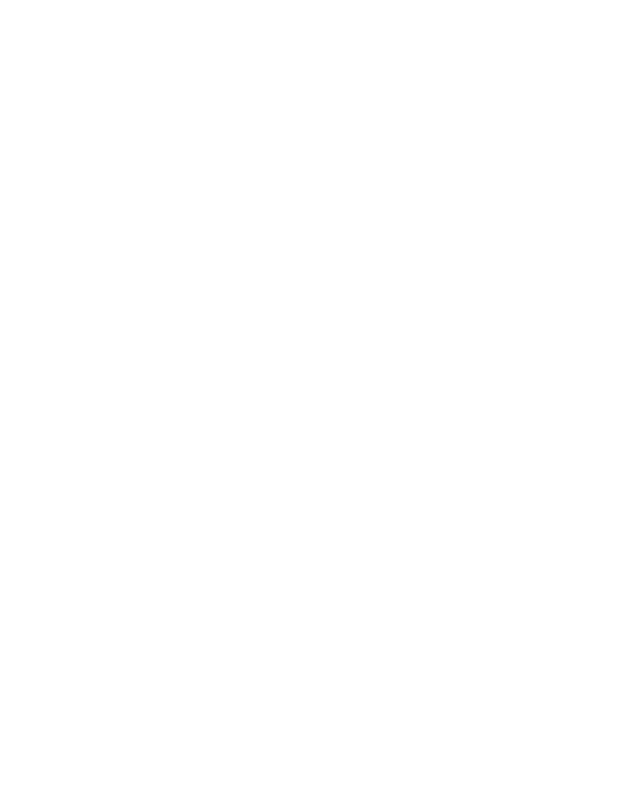
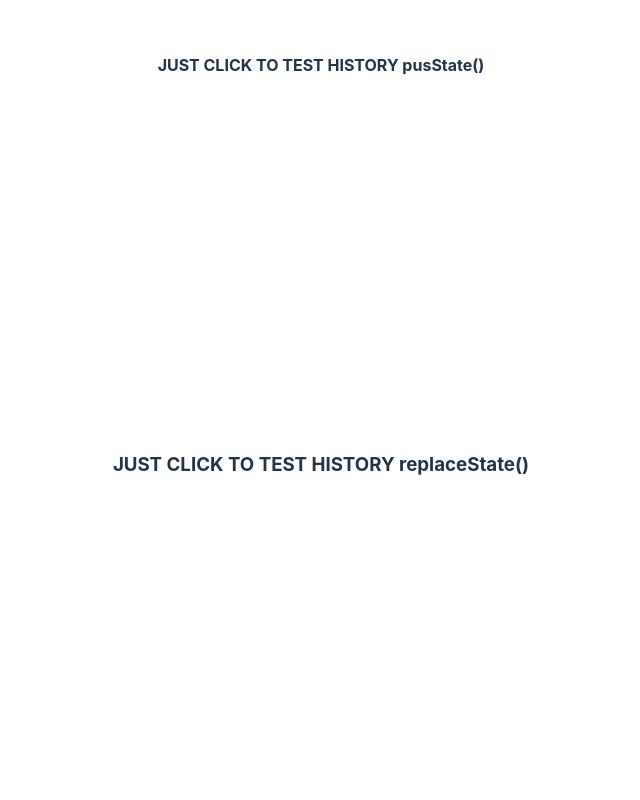
Before and after one commit to Sorry-for-time/review-javascript, a website built with Vite: page index.html in a window 1280 px wide. Shown: the whole page, without its empty margins (319-959 px from the left). Built offline with nearby package versions, Linux system fonts and the light colour scheme.

Commit message:
history 上的非刷新方法: pushState 和 replaceState

```diff
--- /dev/null
+++ b/src/demos10/3-history.ts
@@ -0,0 +1,36 @@
+export {};
+
+console.log(window.history);
+
+window.addEventListener("load", (): void => {
+  const fragment: DocumentFragment = document.createDocumentFragment();
+  const stateObj = { foo: "bar" };
+
+  const testPushState: HTMLHeadingElement = document.createElement("h4");
+  testPushState.textContent = "JUST CLICK TO TEST HISTORY pusState()";
+  testPushState.addEventListener("click", (): void => {
+    // pushState 方法可以改变浏览器 URL 而不会加载新页面(浏览器地址也会反映新的对应的 URL), 也不会向服务器发送请求, 执行之后状态信息会被推到历史纪录中
+    // 第一个参数允许进行传递初始化页面所需的信息, 限制为 500k ~ 1MB 内
+    window.history.pushState(stateObj, "MyTitle", "pushState");
+  });
+
+  const testReplaceState: HTMLHeadingElement = document.createElement("h3");
+  testReplaceState.textContent = "JUST CLICK TO TEST HISTORY replaceState()";
+  testReplaceState.addEventListener("click", (): void => {
+    // 更新状态不会创建信的历史记录, 只会覆盖当前状态
+    window.history.replaceState(
+      stateObj,
+      "MyTTitle",
+      "http://localhost:5173/replaceState"
+    );
+  });
+
+  // 单击后退按钮, 会触发 popstate 事件
+  window.addEventListener("popstate", (ev: PopStateEvent): void => {
+    console.log(ev);
+  });
+
+  fragment.appendChild(testPushState);
+  fragment.appendChild(testReplaceState);
+  document.getElementById("app")!.appendChild(fragment);
+});
--- a/src/main.ts
+++ b/src/main.ts
@@ -68,4 +68,5 @@ import "./style.css";
 // import "./demos9/8-response";
 // import "./demos9/9-websocket";
 // import "./demos10/1-cookie";
-import "./demos10/2-open-new-window";
+// import "./demos10/2-open-new-window";
+import "./demos10/3-history";
--- a/src/style.css
+++ b/src/style.css
@@ -104,4 +104,9 @@ body,
   height: 100%;
   overflow: hidden;
   display: flex;
+  flex-wrap: wrap;
 }
+
+#app * {
+  flex: 100%
+}
```
